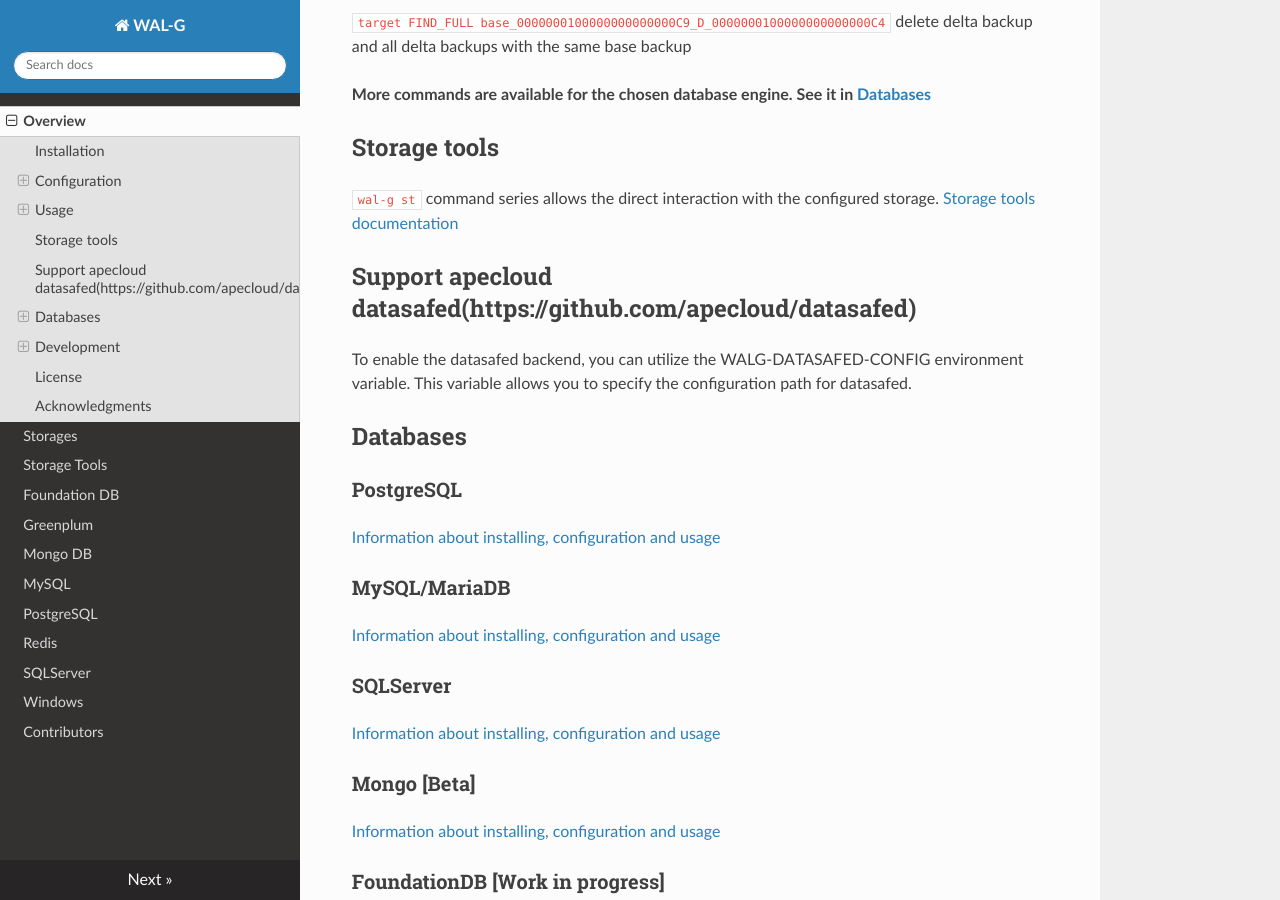
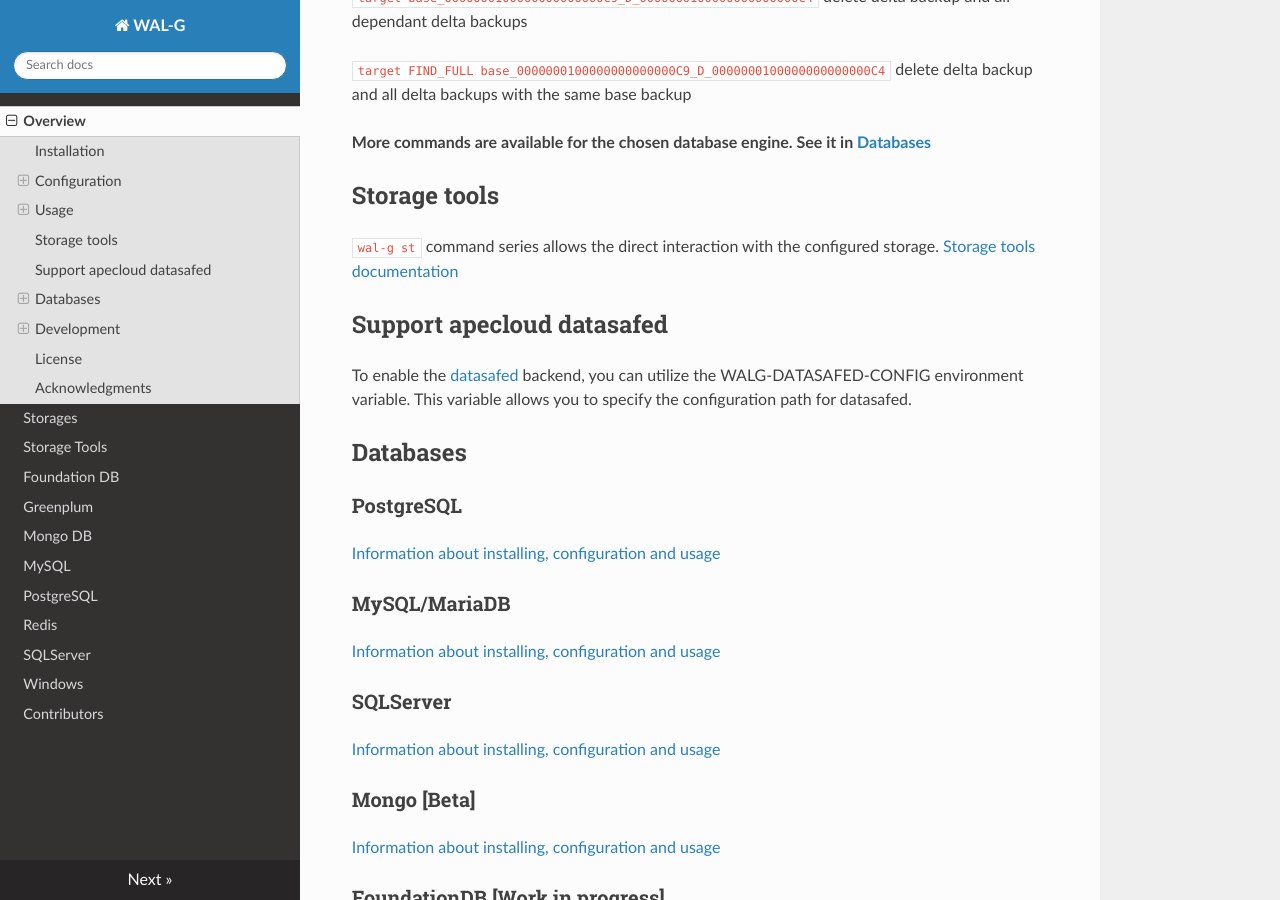
Before and after one commit to apecloud/dataprotection-wal-g, an MkDocs documentation site: the page built from docs/README.md, in a window 1280 px wide and 900 px high, scrolled down 5684 px. Built offline with MkDocs 1.6.1, drawn with Linux system fonts in a browser that asks for light colours; nearby versions of some CDN libraries; some of the changed text lies outside the part shown.

Commit message:
update read.me

```diff
--- a/docs/README.md
+++ b/docs/README.md
@@ -212,8 +215,8 @@ If `FIND_FULL` is specified, WAL-G will calculate minimum backup needed to keep
 `wal-g st` command series allows the direct interaction with the configured storage.
 [Storage tools documentation](StorageTools.md)
 
-## Support apecloud datasafed(https://github.com/apecloud/datasafed)
-To enable the datasafed backend, you can utilize the WALG-DATASAFED-CONFIG environment variable. This variable allows you to specify the configuration path for datasafed.
+## Support apecloud datasafed
+To enable the [datasafed](https://github.com/apecloud/datasafed) backend, you can utilize the WALG-DATASAFED-CONFIG environment variable. This variable allows you to specify the configuration path for datasafed.
 
 Databases
 -----------
```
Also changed, not shown: other parts of docs/README.md (+3 -0 lines).
